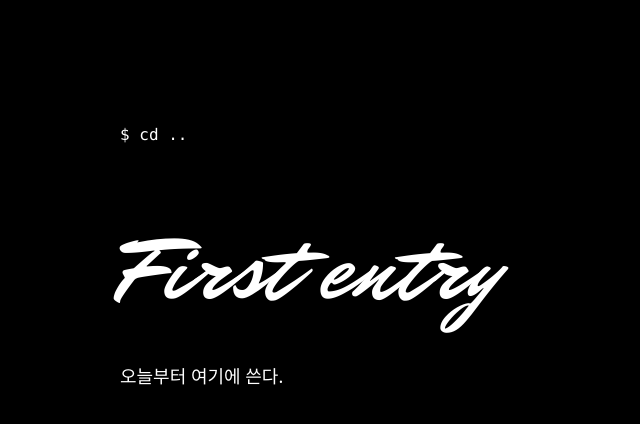
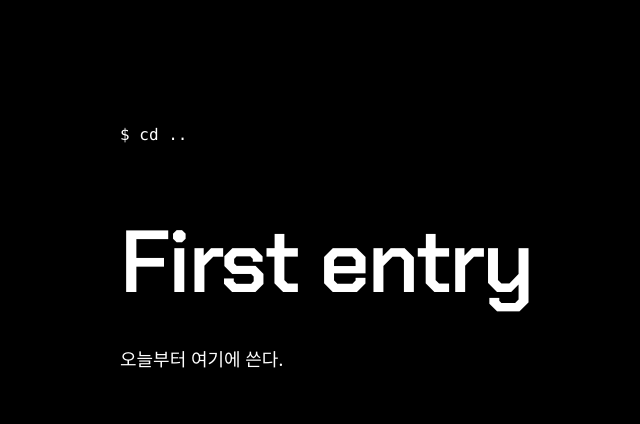
Before and after one commit to CodingPenguin-yoon/black-and-white-blog, a plain HTML site: page dist/posts/first/index.html in a window 1280 px wide. Shown: the whole page, without its empty margins (88-728 px from the left). Drawn offline with Linux system fonts and the light colour scheme.

Commit message:
Update Site source

```diff
--- a/dist/posts/first/index.html
+++ b/dist/posts/first/index.html
@@ -5,7 +5,7 @@
   <meta name="viewport" content="width=device-width, initial-scale=1">
   <meta name="theme-color" content="#000000">
   <title>First entry · Black &amp; White</title>
-  <link rel="preload" href="../../fonts/mr-dafoe-latin.woff2" as="font" type="font/woff2" crossorigin>
+  <link rel="preload" href="../../fonts/chakra-petch-semibold-latin.woff2" as="font" type="font/woff2" crossorigin>
   <link rel="stylesheet" href="../../style.css">
 </head>
 <body>
@@ -14,7 +14,7 @@
       <a class="home-link" href="../../" aria-label="cd .. · 글 목록으로 돌아가기"><span aria-hidden="true">$</span> cd ..</a>
     </nav>
     <article>
-      <h1 class="signature">First entry</h1>
+      <h1>First entry</h1>
       <div class="prose">
         <p>오늘부터 여기에 쓴다.</p>
       </div>
--- a/dist/style.css
+++ b/dist/style.css
@@ -1,3 +1,11 @@
+@font-face {
+  font-family: "Chakra Petch";
+  src: url("./fonts/chakra-petch-semibold-latin.woff2") format("woff2");
+  font-style: normal;
+  font-weight: 600;
+  font-display: swap;
+}
+
 @font-face {
   font-family: "Mr Dafoe";
   src: url("./fonts/mr-dafoe-latin.woff2") format("woff2");
@@ -51,8 +59,9 @@ main {
   text-decoration: none;
 }
 
-article .signature {
-  font-size: clamp(3rem, 8vw, 6rem);
+article > h1 {
+  font: 600 clamp(2.75rem, 7vw, 5.5rem)/1.1 "Chakra Petch", system-ui, sans-serif;
+  letter-spacing: -0.025em;
 }
 
 .prose {
```
Also changed, not shown: dist/fonts/ChakraPetch-LICENSE.txt (added), dist/fonts/chakra-petch-semibold-latin.woff2 (added), 1 other file.
